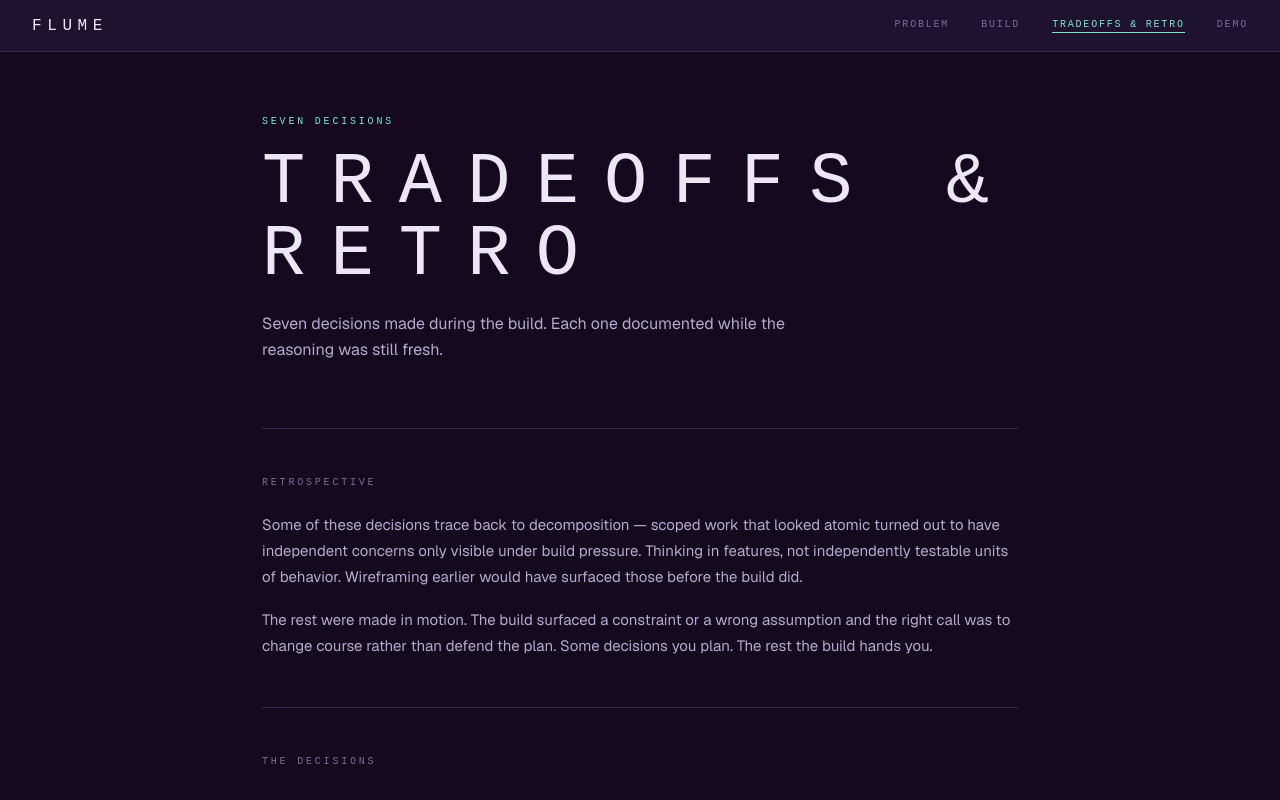
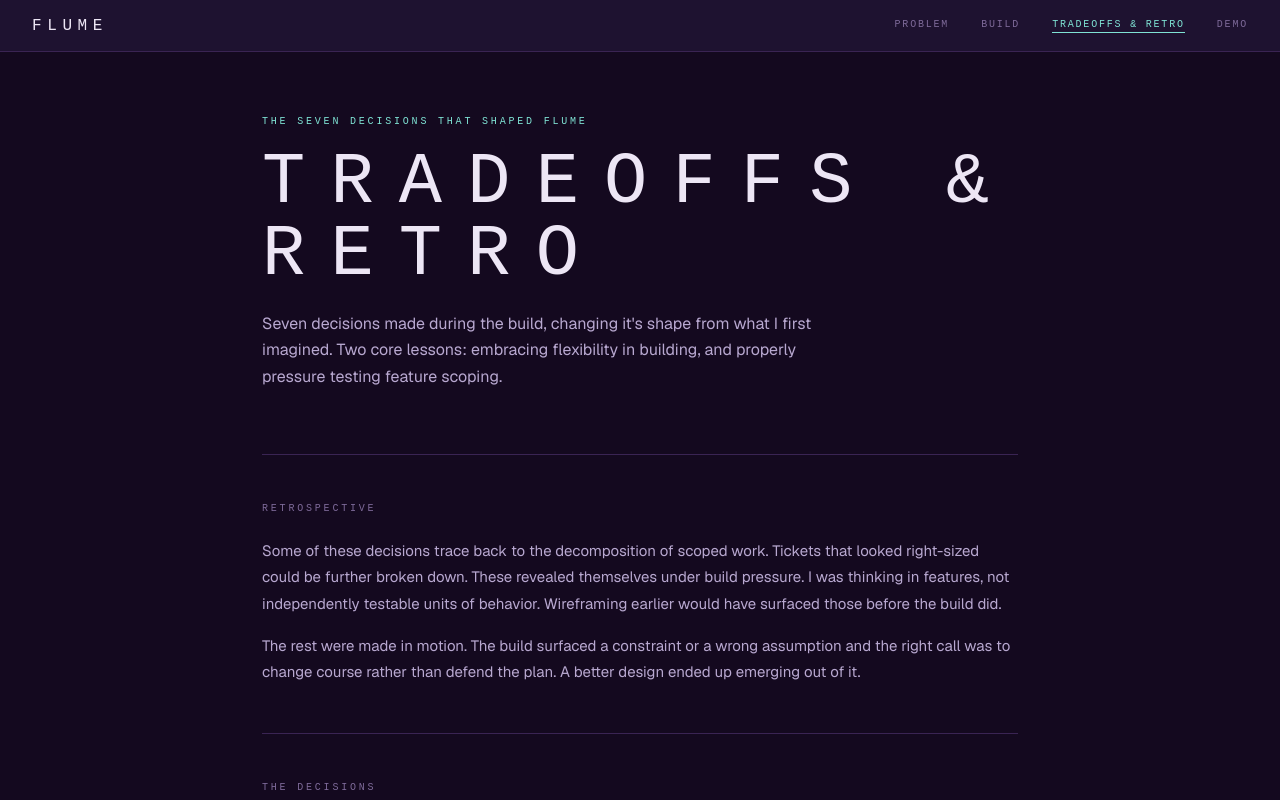
Before and after one commit to CGJones99/flume, a React (Vite) app: page /tradeoffs in a window 1280 px wide. Shown: the top 800 px of the page. Built offline with nearby package versions, Linux system fonts and the light colour scheme; a web font is replaced by a local one.

Commit message:
Update Tradeoffs.jsx

```diff
--- a/src/pages/portfolio/Tradeoffs.jsx
+++ b/src/pages/portfolio/Tradeoffs.jsx
@@ -65,11 +65,10 @@
   return (
     <div className="ps-page">
       <section className="ps-hero">
-        <span className="ps-eyebrow">SEVEN DECISIONS</span>
+        <span className="ps-eyebrow"> THE SEVEN DECISIONS THAT SHAPED FLUME</span>
         <h1 className="ps-title">TRADEOFFS &amp; RETRO</h1>
         <p className="ps-tagline">
-          Seven decisions made during the build. Each one documented while the
-          reasoning was still fresh.
+          Seven decisions made during the build, changing it's shape from what I first imagined. Two core lessons: embracing flexibility in building, and properly pressure testing feature scoping.
         </p>
       </section>
 
@@ -77,16 +76,16 @@
         <span className="ps-section-label">RETROSPECTIVE</span>
         <div className="ps-prose">
           <p>
-            Some of these decisions trace back to decomposition — scoped work that
-            looked atomic turned out to have independent concerns only visible under
-            build pressure. Thinking in features, not independently testable units
+            Some of these decisions trace back to the decomposition of scoped work. Tickets that
+            looked right-sized could be further broken down. These revealed themselves under
+            build pressure. I was thinking in features, not independently testable units
             of behavior. Wireframing earlier would have surfaced those before the
             build did.
           </p>
           <p>
             The rest were made in motion. The build surfaced a constraint or a wrong
             assumption and the right call was to change course rather than defend the
-            plan. Some decisions you plan. The rest the build hands you.
+            plan. A better design ended up emerging out of it.
           </p>
         </div>
       </section>
```
